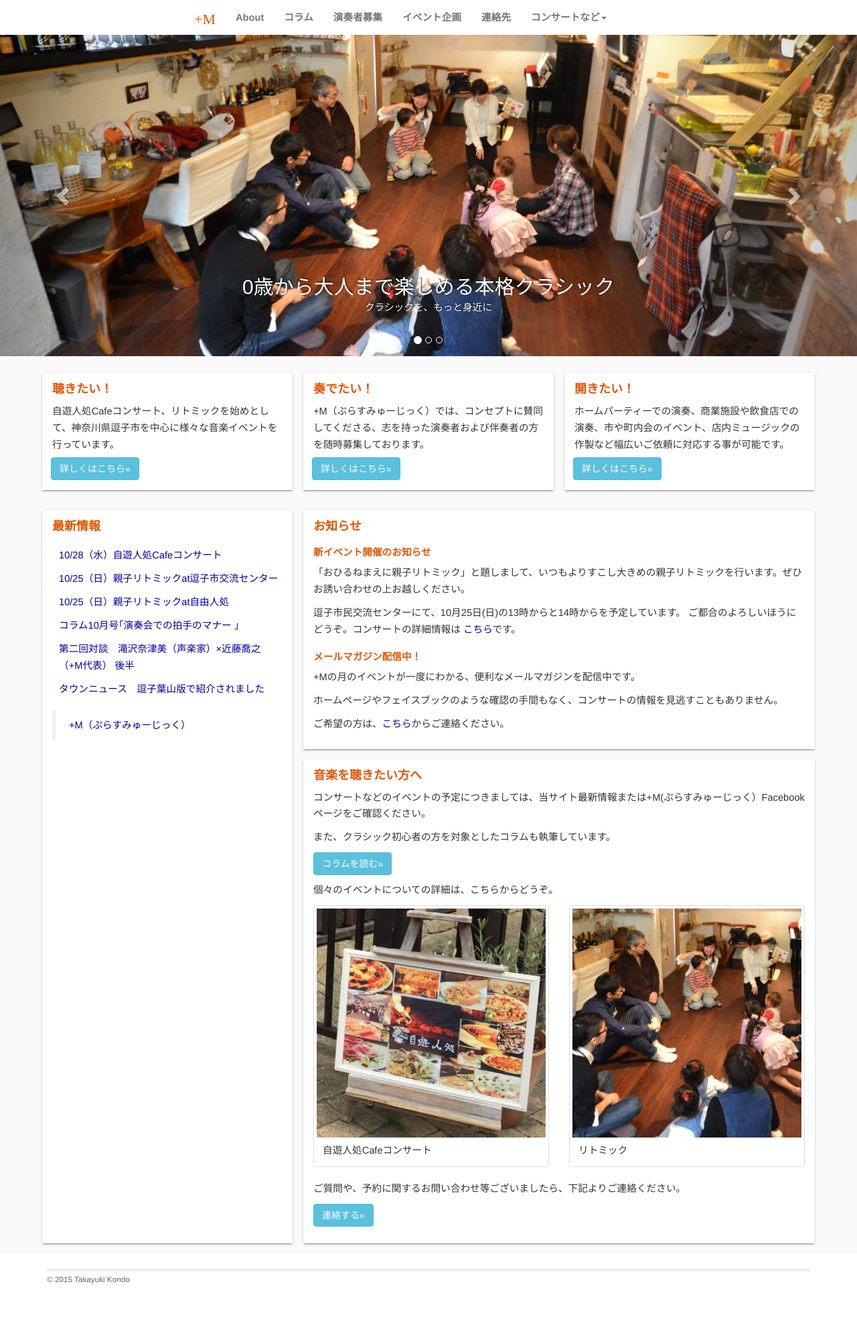
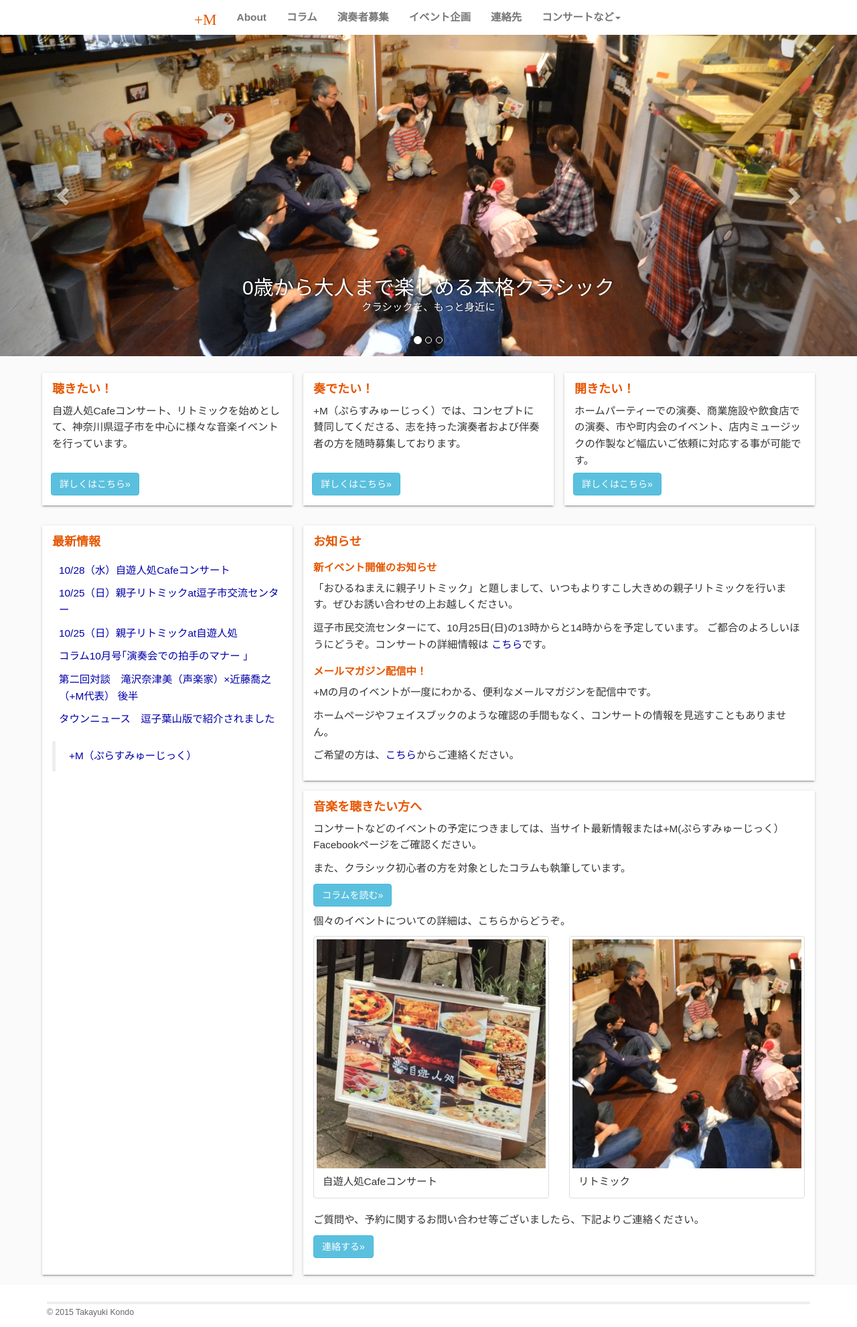
Before and after one commit to shinnkondo/plus-music-japan.github.io, a Jekyll site: the page built from index.html, in a window 1280 px wide. Shown: the whole page at 67% size. Built offline with Jekyll 4.4.1, drawn with Linux system fonts in a browser that asks for light colours; nearby versions of some CDN libraries; some web fonts are replaced; before the commit the page ends 1934 px from its top, so only the background shows below that.

Commit message:
ニュースの誤字修正

```diff
--- a/_data/news.csv
+++ b/_data/news.csv
@@ -1,7 +1,7 @@
 title,url,expireat
 10/28（水）自遊人処Cafeコンサート,concert.html#coming-up,
 10/25（日）親子リトミックat逗子市交流センター,/rythmique_before_nap.html,
-10/25（日）親子リトミックat自由人処,/rythmique.html#coming-up,
+10/25（日）親子リトミックat自遊人処,/rythmique.html#coming-up,
 コラム10月号｢演奏会での拍手のマナー ｣,/column/2015/10/concert_applause_manner.html,
 第二回対談　滝沢奈津美（声楽家）×近藤喬之（+M代表） 後半,/interview/2015/09/interview-takizawa-kondo-part2.html,
 タウンニュース　逗子葉山版で紹介されました,http://www.townnews.co.jp/0503/2015/05/15/283567.html,
--- a/assets/css/screen.css
+++ b/assets/css/screen.css
@@ -17,7 +17,8 @@ html, body {
 
 body {
   background-color: white;
-  font: 13.34px "ヒラギノ角ゴ Pro W3","メイリオ","Meiryo","Source Sans Pro", helvetica, arial, clean, sans-serif;
+  font: 13.34px;
+  font-family: "游ゴシック","YuGothic","ヒラギノ角ゴ Pro W3","メイリオ",sans-serif;
   *font-size: small;
   text-align: left;
 }
@@ -90,7 +91,7 @@ ul.posts {
 
 .site {
   font-size: 110%;
-  line-height: 1.7em;
+  line-height: 1.6em;
 }
 
 .title {
```
